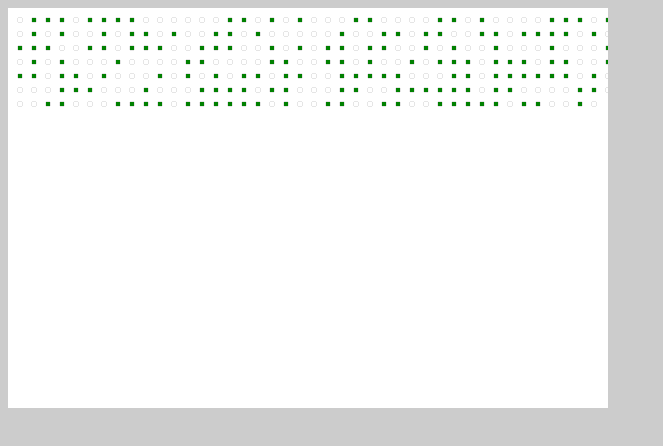
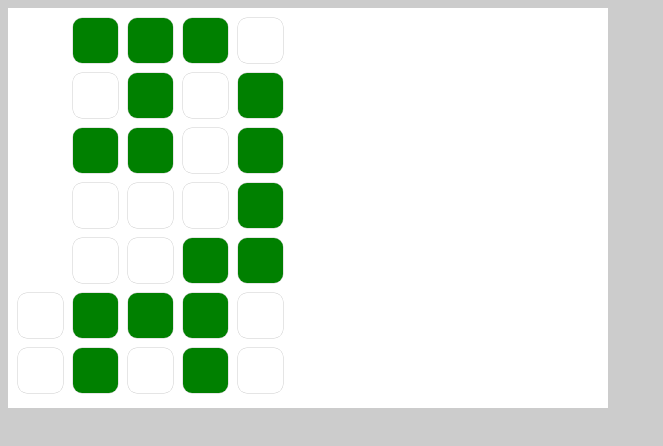
Before and after one commit to Jippp/green_dot, a website with bundled scripts: page index.html in a window 1280 px wide. Shown: the whole page, without its empty margins (0-663 px from the left). Built offline with nearby package versions, Linux system fonts and the light colour scheme.

Commit message:
add fixcanvas and fixdot

```diff
--- a/index.html
+++ b/index.html
@@ -8,9 +8,7 @@
     body {
       background-color: #ccc;
     }
-    #app {
-      width: 600px;
-      height: 400px;
+    #canvas {
       background-color: #fff;
     }
   </style>
--- a/src/dotClass.ts
+++ b/src/dotClass.ts
@@ -3,6 +3,27 @@ interface DrawProps {
   x: number,
   y: number,
   color?: string
+}
+
+export const DEFAULTCONFIG = {
+  /** 起始x轴坐标 */
+  x: 10,
+  /** 起始y轴坐标 */
+  y: 10,
+  /** 尺寸大小 */
+  size: 20,
+  /** width */
+  width: 20,
+  /** height */
+  height: 20,
+  /** 圆角 */
+  cornerRadius: 2,
+  /** 间距 */
+  gap: 10,
+  /** 一列固定7天 */
+  row: 7,
+  /** 选中的颜色 */
+  activeColor: 'green'
 }
 
 class DotItemClass {
@@ -15,7 +36,13 @@ class DotItemClass {
   gap?: number;
 
   constructor({
-    x = 10, y = 10, size = 50, width = 50, height = 50, cornerRadius = 10, gap = 10
+    x = DEFAULTCONFIG.x,
+    y = DEFAULTCONFIG.y,
+    size = DEFAULTCONFIG.size,
+    width = DEFAULTCONFIG.width,
+    height = DEFAULTCONFIG.height,
+    cornerRadius = DEFAULTCONFIG.cornerRadius,
+    gap = DEFAULTCONFIG.gap
   }: DotItemClass) {
     this.size = size
     this.width = width
@@ -49,7 +76,7 @@ class DotItemClass {
 
     ctx.strokeStyle = '#ccc'
     ctx.stroke()
-    ctx.fillStyle = color; // 填充颜色为红色
+    ctx.fillStyle = color; // 填充颜色
     ctx.fill(); // 填充方块
   }
 }
--- a/src/format.ts
+++ b/src/format.ts
@@ -1,6 +1,6 @@
 const start = '2023-06-01'
 
-const mock = Array.from(new Array(300).fill({}).map((_, idx) => ({
+const mock = Array.from(new Array(30).fill({}).map((_, idx) => ({
   isDone: Math.random() > 0.5,
   // @ts-ignore
   doneTime: dayjs(start).add(idx + 1, 'day').format('YYYY-MM-DD')
--- a/src/index.ts
+++ b/src/index.ts
@@ -1,39 +1,95 @@
-import DotItemClass from './dotClass.js'
+import DotItemClass, { DEFAULTCONFIG } from './dotClass.js'
 import mock from './format.js'
 
+/**
+ * 获取第一天的y轴偏移量
+ * @returns
+ */
+const getFirstDayY = (firstDay: string) => {
+  // 0-6, 周日到周六
+  // @ts-ignore
+  return dayjs(firstDay).day()
+  // return {
+  //   y: DEFAULTCONFIG.y + day * DEFAULTCONFIG.y + day * height,
+  //   day
+  // }
+}
+
+
+/**
+ * 固定画布，会自动计算点的大小
+ */
+const fixCanvasDraw = () => {
   const canvas = document.getElementById('canvas') as HTMLCanvasElement
   const ctx = canvas.getContext("2d");
+  if(ctx) {
+    const firstDay = getFirstDayY(mock[0].doneTime)
 
-if(ctx) {
     const totalWidth = canvas.width
     const totalHeight = canvas.height
 
-  // TODO 问题检查？？？？？
     // 行列多少个，一行固定7个，一列多少个
-  const row = 7
-  const col = Math.ceil(mock.length / 7)
     // 一行col个
-  const width = Math.ceil((totalWidth - (col - 1) * 10 - 20) / col)
-  // 一列固定7天
-  const height = Math.ceil((totalHeight - 80) / row)
+    const col = Math.ceil((mock.length + firstDay)/ DEFAULTCONFIG.row)
+    const width = Math.floor((totalWidth - (col - 1) * DEFAULTCONFIG.gap - 2 * DEFAULTCONFIG.x) / col)
+    const height = Math.floor((totalHeight - (DEFAULTCONFIG.row - 1) * DEFAULTCONFIG.gap - 2 * DEFAULTCONFIG.y) / DEFAULTCONFIG.row)
     const size = Math.min(width, height)
 
     const dotItem = new DotItemClass({
       size, width: size, height: size, cornerRadius: ~~(size / 5)
     } as DotItemClass)
 
-  console.log(size)
-
     mock.forEach(({ isDone }, idx) => {
       // 计算出该点的位置
-    const x = ~~(idx / row), y = idx % row
+      const resIdx = firstDay + idx
+      const x = ~~(resIdx / DEFAULTCONFIG.row), y = resIdx % DEFAULTCONFIG.row
 
       dotItem.drawDotItem({
         ctx,
         x: dotItem.x! + x * dotItem.gap! + x * dotItem.height!,
         y: dotItem.y! + y * dotItem.gap! + y * dotItem.width!,
-      color: isDone ? 'green' : undefined
+        color: isDone ? DEFAULTCONFIG.activeColor : undefined
       })
     })
     // ctx.getSerializedSvg()
   }
+}
+
+fixCanvasDraw()
+
+/**
+ * 固定点的大小，自动延伸画布
+ */
+const fixDotSizeDraw = () => {
+  const firstDay = getFirstDayY(mock[0].doneTime)
+
+  const canvasHeight = DEFAULTCONFIG.row * DEFAULTCONFIG.height + (DEFAULTCONFIG.row  - 1) * DEFAULTCONFIG.gap  + 2 * DEFAULTCONFIG.y
+  /** 列数：day + length */
+  const col = Math.ceil((mock.length + firstDay) / DEFAULTCONFIG.row)
+  /** 画布宽度：列数 * 点width + (列数 - 1) * 间隔 + 2 * x */
+  const canvasWidth = col * DEFAULTCONFIG.width + (col  - 1) * DEFAULTCONFIG.gap  + 2 * DEFAULTCONFIG.x
+
+  const canvas = document.getElementById('canvas') as HTMLCanvasElement
+  canvas.width = canvasWidth
+  canvas.height = canvasHeight
+  const ctx = canvas.getContext("2d");
+
+  if(ctx) {
+    const dotItem = new DotItemClass({} as DotItemClass)
+
+    mock.forEach(({ isDone }, idx) => {
+      // 计算出该点的位置
+      const resIdx = firstDay + idx
+      const x = ~~(resIdx / DEFAULTCONFIG.row), y = resIdx % DEFAULTCONFIG.row
+
+      dotItem.drawDotItem({
+        ctx,
+        x: dotItem.x! + x * dotItem.gap! + x * dotItem.height!,
+        y: dotItem.y! + y * dotItem.gap! + y * dotItem.width!,
+        color: isDone ? DEFAULTCONFIG.activeColor : undefined
+      })
+    })
+  }
+}
+
+// fixDotSizeDraw()
```
Lines whose indentation alone changed are shown as unchanged.
